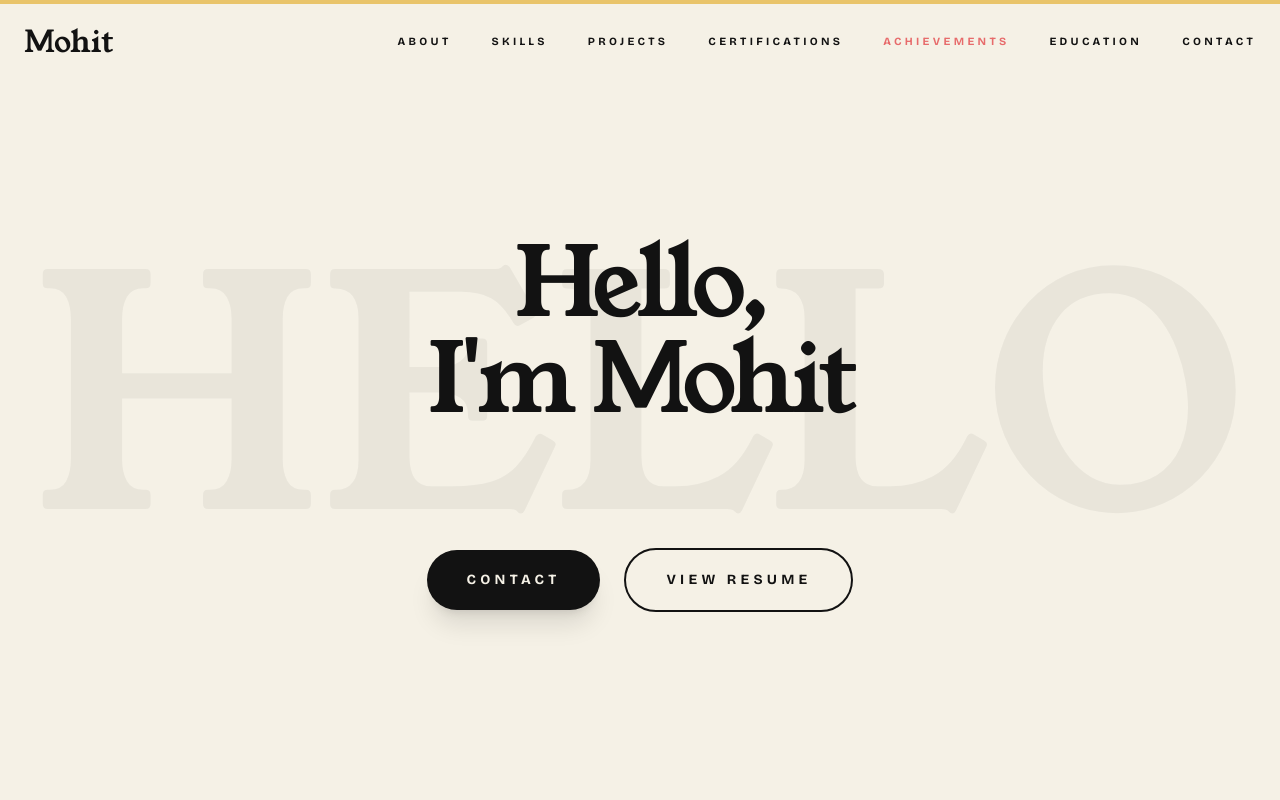
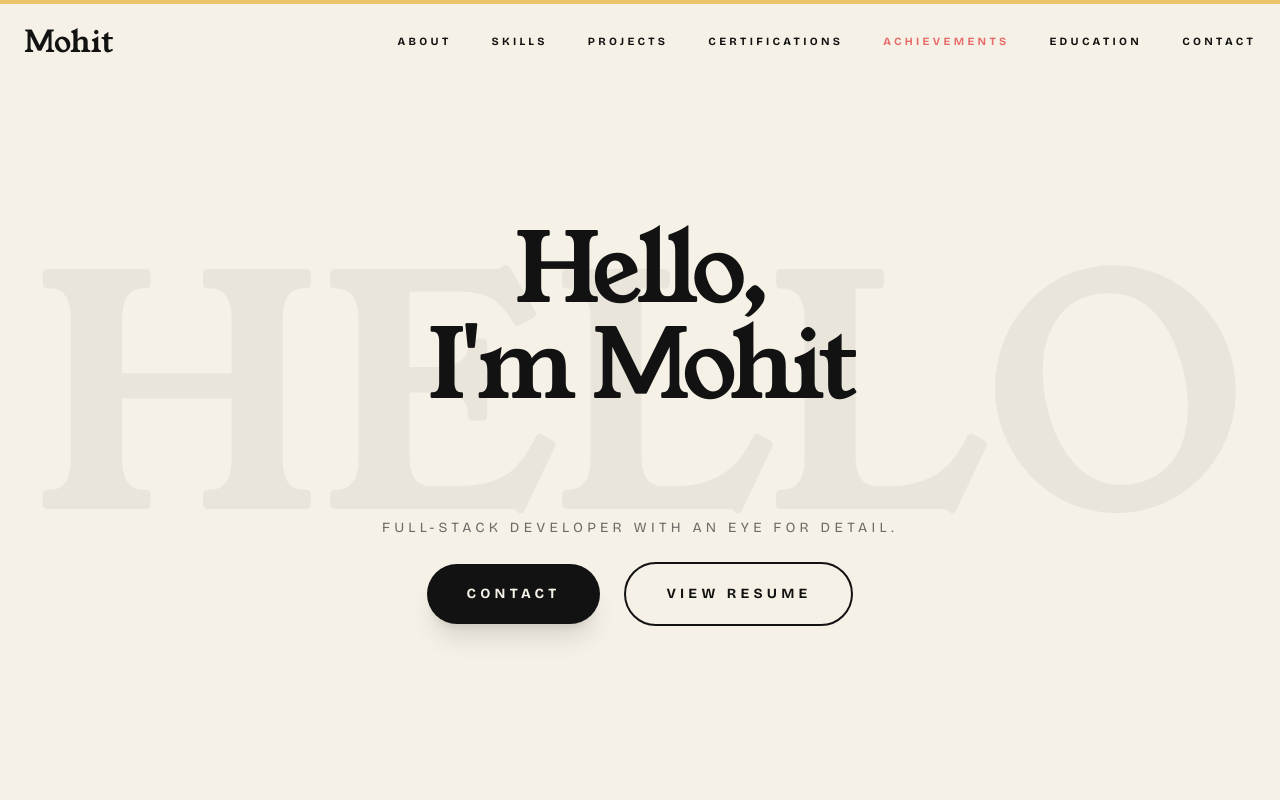
Before and after one commit to mohitparmar0602/portfolio, a React (Vite) app: page / in a window 1280 px wide. Shown: the top 800 px of the page. Built offline with nearby package versions, Linux system fonts and the light colour scheme.

Commit message:
Update hero text to 'Full-stack developer with an eye for detail.'

```diff
--- a/src/components/Hero.jsx
+++ b/src/components/Hero.jsx
@@ -32,7 +32,11 @@ const Hero = () => {
                             </p>
 
                             {/* CTAs */}
-                            <div className="flex flex-wrap items-center justify-center gap-6 pt-4">
+                            <div className="flex flex-col items-center gap-6">
+                                <p className="text-behance-dark/60 text-xs md:text-sm font-accent uppercase tracking-[0.3em]">
+                                    Full-stack developer with an eye for detail.
+                                </p>
+                                <div className="flex flex-wrap items-center justify-center gap-6">
                                     <a
                                         href="#contact"
                                         className="px-10 py-5 bg-behance-dark text-behance-cream text-sm font-accent font-bold tracking-[0.3em] uppercase rounded-full hover:bg-behance-coral transition-all shadow-xl active:scale-95"
@@ -50,6 +54,7 @@ const Hero = () => {
                                 </div>
                             </div>
                         </div>
+                    </div>
                 </motion.div>
 
             </div>
```
Lines whose indentation alone changed are shown as unchanged.
